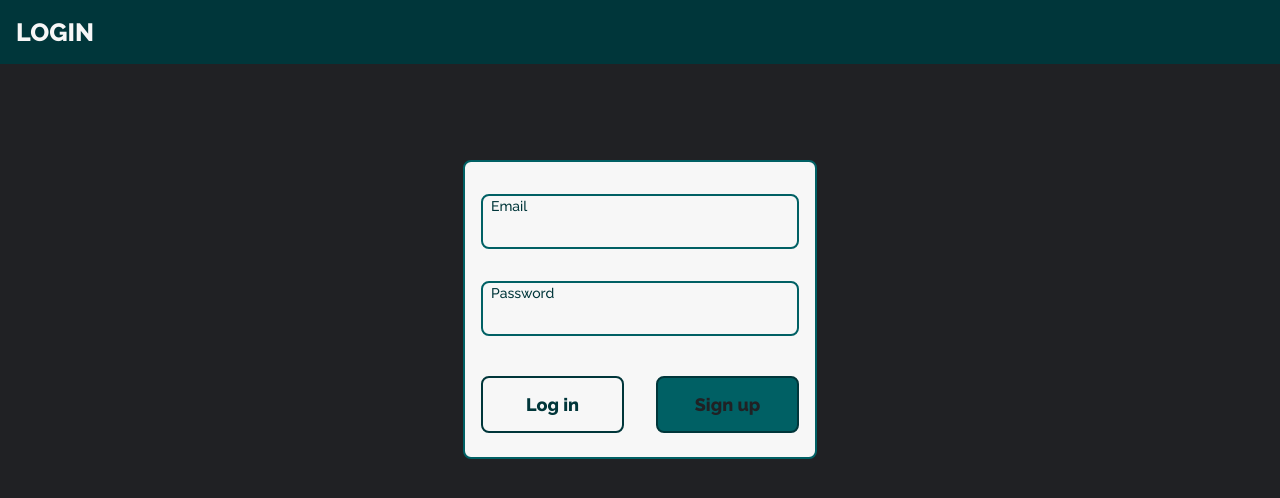
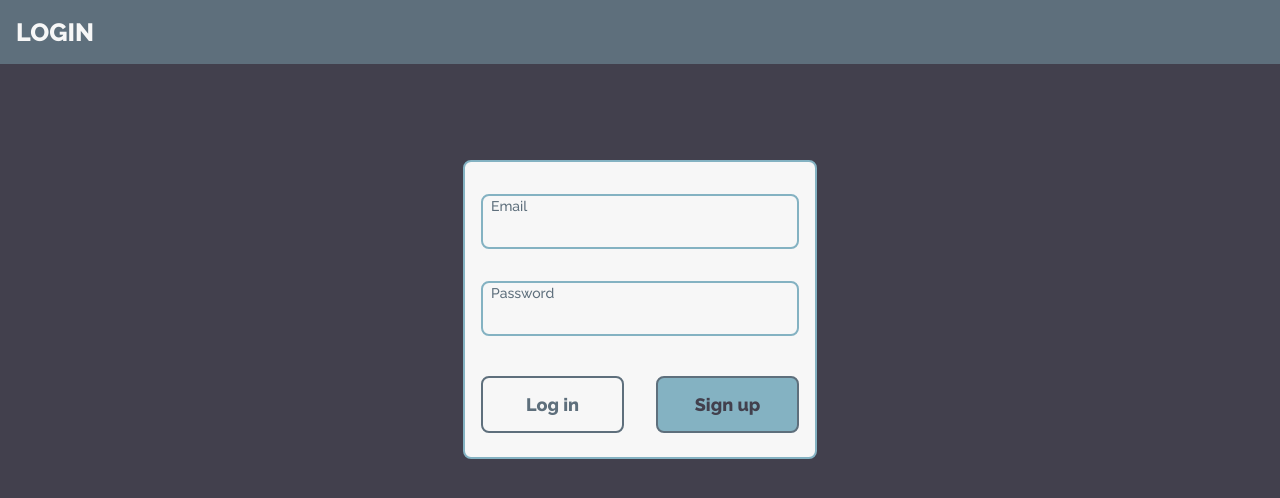
Before and after one commit to mavenesio/house-expenses, a Next.js app: page / in a window 1280 px wide. Shown: the top 498 px of the page. Built offline with nearby package versions, Linux system fonts and the light colour scheme.

Commit message:
update theme colors

```diff
--- a/constants/Theme.js
+++ b/constants/Theme.js
@@ -1,14 +1,14 @@
 const theme = {
     color:{
-      primaryColor: '#006064',
-      primaryDarkColor: '#00363a',
-      primaryLightColor: '#428e92',
+      primaryColor: '#84B2C2',
+      primaryDarkColor: '#5e6f7c',
+      primaryLightColor: '#FFFFFF',
       secondaryColor: '#009688',
       secondaryDarkColor: '#00675b',
       secondaryLightColor: '#52c7b8',
       lightgrey:'#e4e4e4',
       gray: '#b2b2b2',
-      darkGray: '#202124',
+      darkGray: '#42404d',
       black: 'black',
       white: '#f7f7f7', //marfil '#FFFFF0',
     },
```
